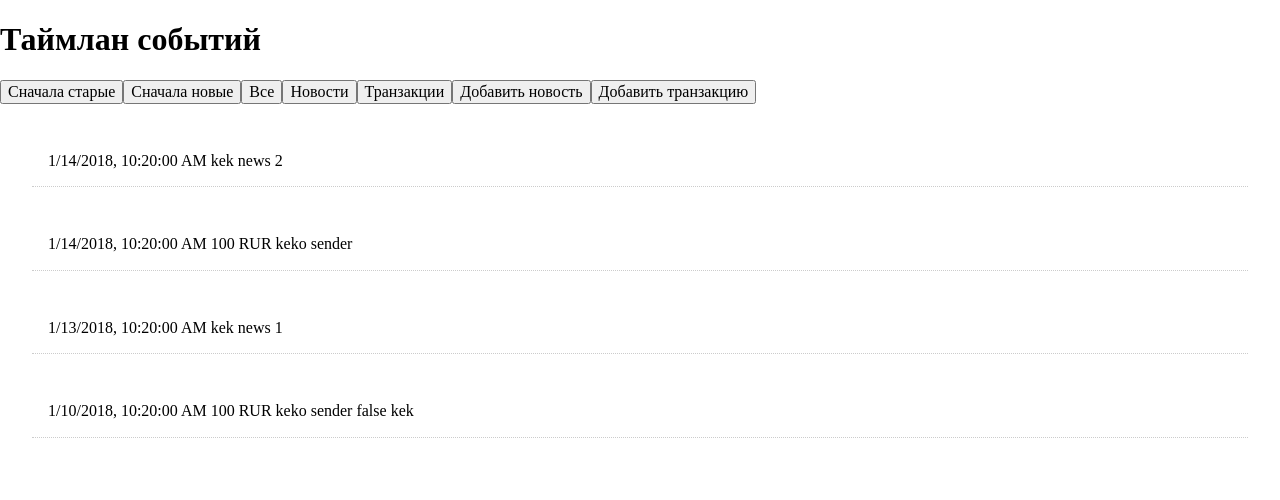
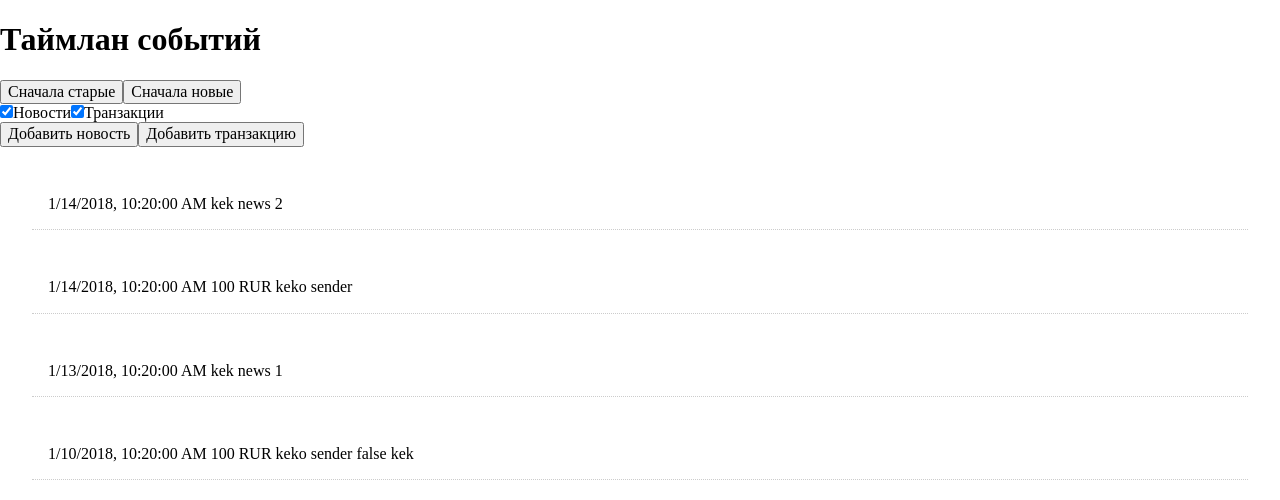
Before and after one commit to mr-africa/angular-learn, an Angular app: page / in a window 1280 px wide. Shown: the top 500 px of the page. Built offline with nearby package versions, Linux system fonts and the light colour scheme.

Commit message:
Добавлены галки для скрытия и показа определенных типов событий

```diff
--- a/src/app/app.module.ts
+++ b/src/app/app.module.ts
@@ -1,5 +1,6 @@
 import { BrowserModule } from '@angular/platform-browser';
 import { NgModule } from '@angular/core';
+import { FormsModule } from '@angular/forms';
 
 import { AppComponent } from './app.component';
 import { EventListComponent } from './event-list/event-list.component';
@@ -32,7 +33,8 @@ import { AddTransactionComponent } from './add-transaction/add-transaction.compo
     AddTransactionComponent
   ],
   imports: [
-    BrowserModule
+    BrowserModule,
+    FormsModule
   ],
   providers: [],
   bootstrap: [AppComponent]
--- a/src/app/consts.ts
+++ b/src/app/consts.ts
@@ -1,9 +1,10 @@
 const NEWS_EVENT_TYPE = 'news';
-const TRANSACTION_EVENT_TYPE = 'transaction';
+const TRANSACTION_EVENT_TYPE = 'transaction'; // TODO enum
 
 abstract class FeedEvent {
     date: Date;
     type: string;
+    visible: boolean = true;
 
     constructor(date: string) {
         this.date = new Date(date);
--- a/src/app/event-list/event-list.component.css
+++ b/src/app/event-list/event-list.component.css
@@ -3,9 +3,3 @@
     margin: 0;
     padding: 0;
 }
-.event-list__item {
-    margin: 2em;
-    display: block;
-    padding: 1em;
-    border-bottom: 1px dotted #ccc;
-}
--- a/src/app/event/event.component.css
+++ b/src/app/event/event.component.css
@@ -0,0 +1,6 @@
+.event {
+    margin: 2em;
+    display: block;
+    padding: 1em;
+    border-bottom: 1px dotted #ccc;
+}
--- a/src/app/event/event.component.html
+++ b/src/app/event/event.component.html
@@ -1,6 +1,8 @@
-<div *ngIf="event.isNews()">
-    <app-news-event [news]="event"></app-news-event>
+<div *ngIf="event.visible" class="event">
+    <div *ngIf="event.isNews()">
+        <app-news-event [news]="event"></app-news-event>
+    </div>
+    <div *ngIf="event.isTransaction()">
+        <app-transaction-event [transaction]="event"></app-transaction-event>
+    </div>
 </div>
-<div *ngIf="event.isTransaction()">
-    <app-transaction-event [transaction]="event"></app-transaction-event>
-</div>
--- a/src/app/events.service.ts
+++ b/src/app/events.service.ts
@@ -7,8 +7,11 @@ import { Observable, of } from 'rxjs';
   providedIn: 'root'
 })
 export class EventsService {
+    feed: feedEventType[];
     sortByDate: boolean = true;
-    feed: feedEventType[];
+    news_show: boolean = true;
+    transaction_show: boolean = true;
+
 
     constructor() { }
 
@@ -39,4 +42,13 @@ export class EventsService {
         this.sortFeed();
         return of(this.feed);
     }
+
+    changeVisible(eventType: string, value: boolean): void {
+        this.feed = this.feed.map((event) => {
+            if (event.type === eventType) {
+                event.visible = value;
+            }
+            return event;
+        });
+    }
 }
--- a/src/app/filter-by-type/filter-by-type.component.html
+++ b/src/app/filter-by-type/filter-by-type.component.html
@@ -1,3 +1,6 @@
-<button>Все</button>
-<button>Новости</button>
-<button>Транзакции</button>
+<div>
+    <input [(ngModel)]="eventService.news_show" (change)="eventService.changeVisible('news', eventService.news_show)" id="show_news_checkbox" type="checkbox" >
+    <label for="show_news_checkbox">Новости</label>
+    <input [(ngModel)]="eventService.transaction_show" (change)="eventService.changeVisible('transaction', eventService.transaction_show)"  id="show_transactions_checkbox" type="checkbox">
+    <label for="show_transactions_checkbox">Транзакции</label>
+</div>
```
Also changed, not shown: src/app/filter-by-type/filter-by-type.component.ts (+4 -3 lines).
